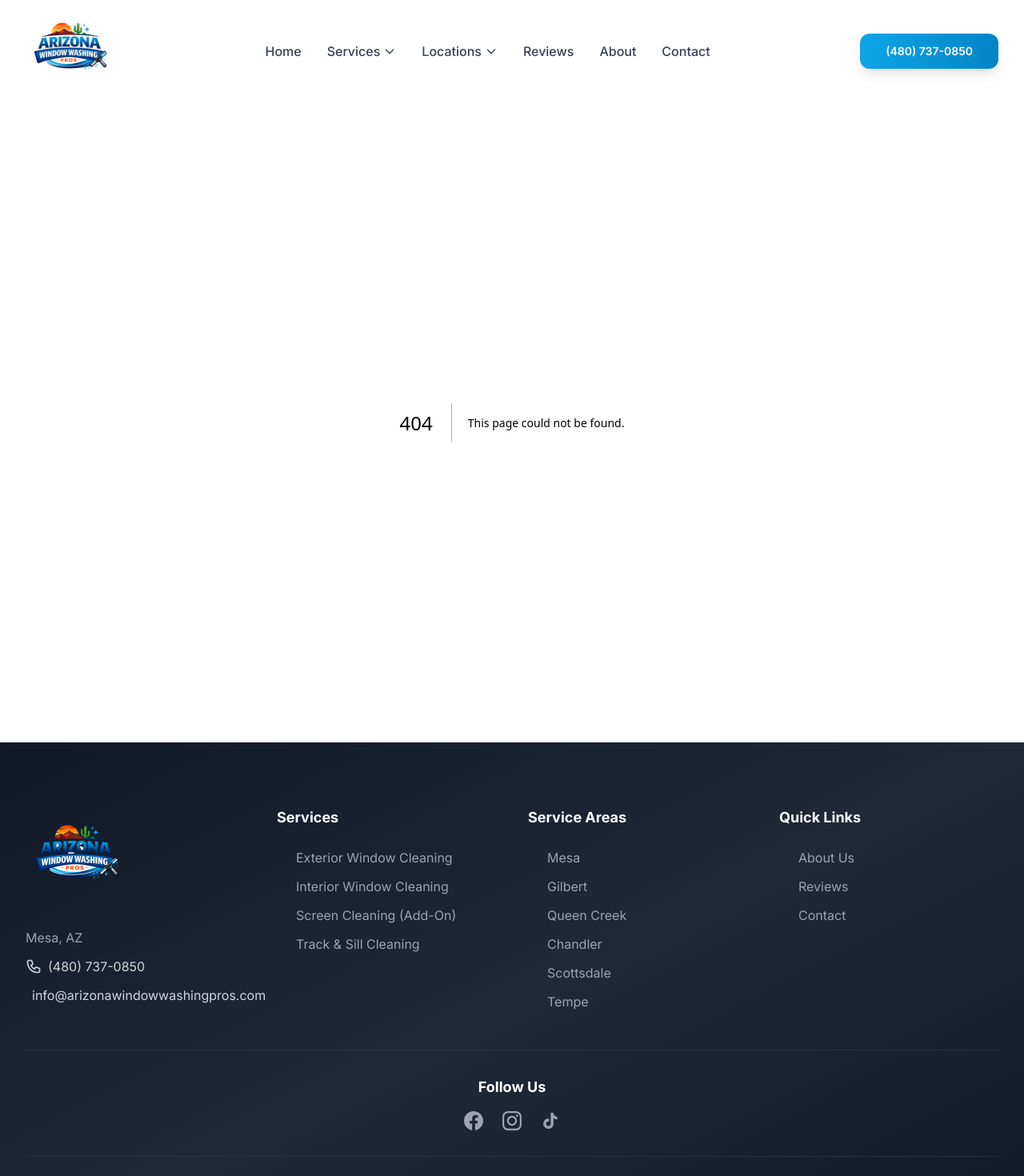
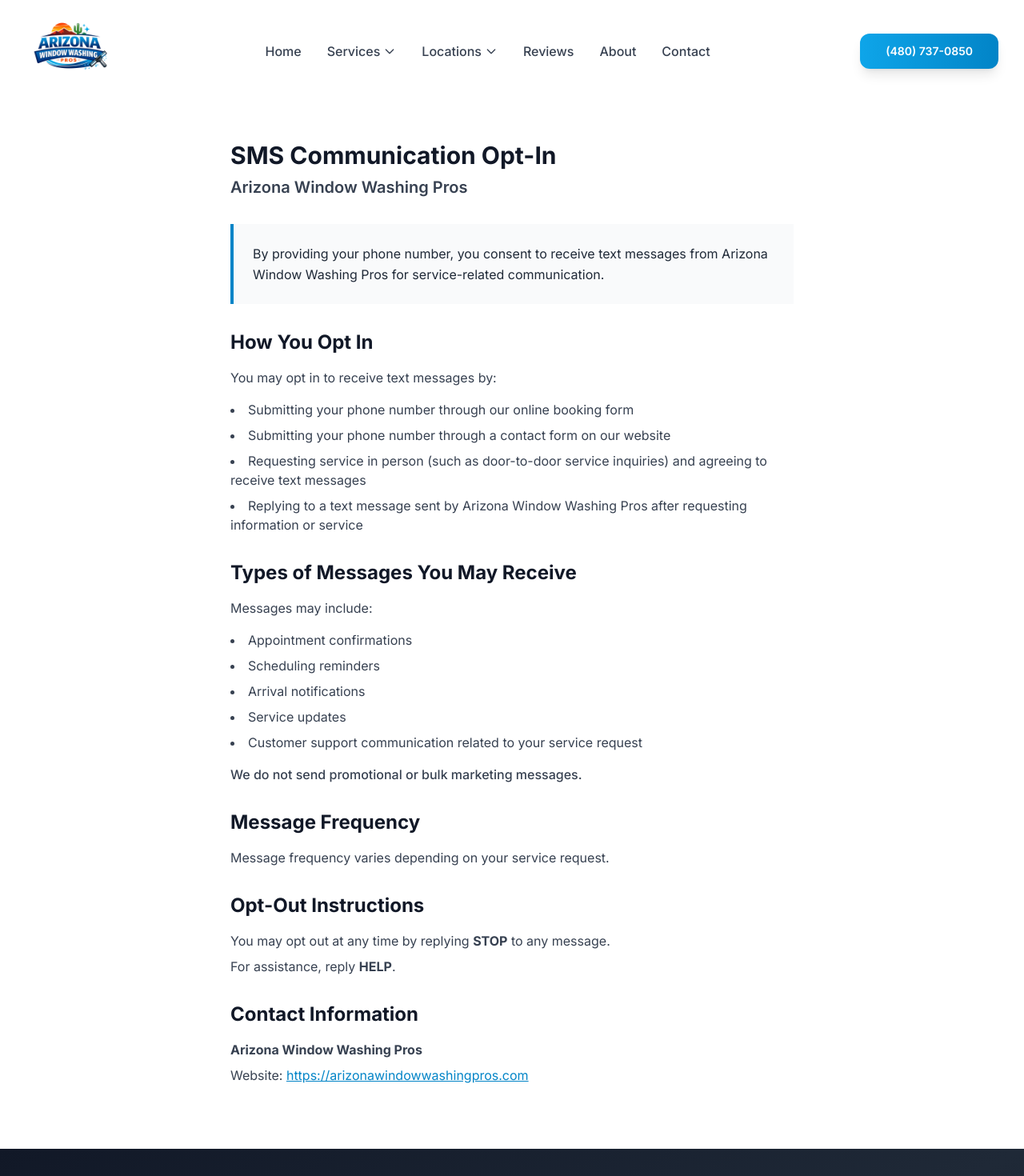
Before and after one commit to Masonba11/arizonawindowwashingpros, a Next.js app: page /opt-in in a window 1280 px wide. Before the commit this address had no page. Shown: the top 1470 px of the page at 80% size. Built offline with nearby package versions, Linux system fonts and the light colour scheme.

Commit message:
Add SMS opt-in page for carrier compliance

```diff
--- /dev/null
+++ b/app/opt-in/page.tsx
@@ -0,0 +1,72 @@
+import { generateMetadata } from '@/lib/seo'
+import { BUSINESS_INFO } from '@/lib/constants'
+
+export const metadata = generateMetadata({
+  title: 'SMS Communication Opt-In',
+  description: 'SMS opt-in information for Arizona Window Washing Pros. Learn how to opt in to receive text messages for service-related communication.',
+  path: '/opt-in',
+})
+
+export default function OptInPage() {
+  return (
+    <div className="min-h-screen bg-white">
+      <div className="container-custom max-w-3xl py-12 px-4 sm:px-6 lg:px-8">
+        <div className="prose prose-lg max-w-none">
+          <h1 className="text-3xl font-bold text-gray-900 mb-2">SMS Communication Opt-In</h1>
+          <p className="text-xl text-gray-700 mb-8 font-semibold">{BUSINESS_INFO.name}</p>
+
+          <div className="bg-gray-50 border-l-4 border-primary-600 p-6 mb-8">
+            <p className="text-gray-800 leading-relaxed">
+              By providing your phone number, you consent to receive text messages from {BUSINESS_INFO.name} for service-related communication.
+            </p>
+          </div>
+
+          <section className="mb-8">
+            <h2 className="text-2xl font-bold text-gray-900 mb-4">How You Opt In</h2>
+            <p className="text-gray-700 mb-4">You may opt in to receive text messages by:</p>
+            <ul className="list-disc list-inside space-y-2 text-gray-700 mb-4">
+              <li>Submitting your phone number through our online booking form</li>
+              <li>Submitting your phone number through a contact form on our website</li>
+              <li>Requesting service in person (such as door-to-door service inquiries) and agreeing to receive text messages</li>
+              <li>Replying to a text message sent by {BUSINESS_INFO.name} after requesting information or service</li>
+            </ul>
+          </section>
+
+          <section className="mb-8">
+            <h2 className="text-2xl font-bold text-gray-900 mb-4">Types of Messages You May Receive</h2>
+            <p className="text-gray-700 mb-4">Messages may include:</p>
+            <ul className="list-disc list-inside space-y-2 text-gray-700 mb-4">
+              <li>Appointment confirmations</li>
+              <li>Scheduling reminders</li>
+              <li>Arrival notifications</li>
+              <li>Service updates</li>
+              <li>Customer support communication related to your service request</li>
+            </ul>
+            <p className="text-gray-700 font-medium">We do not send promotional or bulk marketing messages.</p>
+          </section>
+
+          <section className="mb-8">
+            <h2 className="text-2xl font-bold text-gray-900 mb-4">Message Frequency</h2>
+            <p className="text-gray-700">Message frequency varies depending on your service request.</p>
+          </section>
+
+          <section className="mb-8">
+            <h2 className="text-2xl font-bold text-gray-900 mb-4">Opt-Out Instructions</h2>
+            <p className="text-gray-700 mb-2">You may opt out at any time by replying <strong>STOP</strong> to any message.</p>
+            <p className="text-gray-700">For assistance, reply <strong>HELP</strong>.</p>
+          </section>
+
+          <section className="mb-8">
+            <h2 className="text-2xl font-bold text-gray-900 mb-4">Contact Information</h2>
+            <p className="text-gray-700 mb-2">
+              <strong>{BUSINESS_INFO.name}</strong>
+            </p>
+            <p className="text-gray-700">
+              Website: <a href={BUSINESS_INFO.website} className="text-primary-600 hover:text-primary-700 underline">{BUSINESS_INFO.website}</a>
+            </p>
+          </section>
+        </div>
+      </div>
+    </div>
+  )
+}
```
